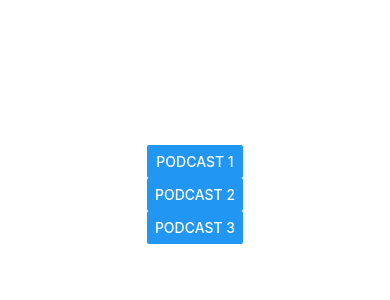
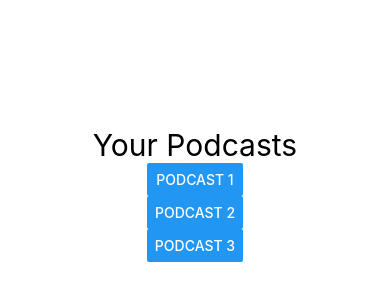
Before and after one commit to lucasbanus/VizBuzzReactNative, a React Native app: screen / in a window 390 px wide. Shown: the part 248-548 px from the top of the page. Built offline with nearby package versions, Linux system fonts and the light colour scheme; no server answers.

Commit message:
Added transcript component

```diff
--- a/PodcastList.tsx
+++ b/PodcastList.tsx
@@ -6,6 +6,7 @@ import { StyleSheet, Text, View, Button, FlatList } from 'react-native';
 
 export type Props = {
   podcastNames: Array<PodcastTitle>,
+  openPodcast: () => void
 };
 
 export type PodcastTitle = {
@@ -17,21 +18,18 @@ export default class PodcastList extends React.Component<Props>{
   render(){
     return (
       <View style={styles.container}>
+        <Text style={styles.title}>Your Podcasts</Text>
         <FlatList
           data={this.props.podcastNames}
           renderItem={({item}) => <Button
             title={item.key}
-            onPress={pressButton}
+            onPress={this.props.openPodcast}
           />}
         />
       </View>
     );
   }
 }
-
-const pressButton = () => {
-  return '';
-};
 
 const styles = StyleSheet.create({
   container: {
@@ -46,4 +44,7 @@ const styles = StyleSheet.create({
     fontSize: 18,
     height: 44,
   },
+  title: {
+    fontSize: 30,
+  }
 });
--- a/PodcastListContainer.tsx
+++ b/PodcastListContainer.tsx
@@ -1,6 +1,8 @@
 import * as React from 'react';
 import { StyleSheet, Text, View, Button, FlatList } from 'react-native';
+import {useState} from 'react';
 import PodcastList from './PodcastList';
+import PodcastTranscript from './PodcastTranscript';
 
 // View -> UIView
 // Android -> IView
@@ -9,17 +11,38 @@ const URL_Back = "https://vizbuzz-backend.herokuapp.com/view-transcripts";
 const key_to_transcripts = "transcripts";
 
 export default function PodcastListContainer():React.ReactElement{
+    const [isTranscript, setTranscript] = useState(false);
+
+    const closePodcast = () => {
+        setTranscript(false);
+    }
+
+    const openPodcast = () => {
+        setTranscript(true);
+    }
 
     // Perform the get operation
     const podcastNames = [{key: 'Podcast 1'}, {key: 'Podcast 2'}, {key: 'Podcast 3'}];
 
     let transcripts = fetch(URL_Back).then(res => res.json()).then(jso => jso[key_to_transcripts]).catch(error => console.log(error));
 
+    let mainComponent;
+    if (isTranscript){
+        mainComponent = <PodcastTranscript
+            transcript="helllo there everyone this is alot of text and im trying to fill up everyting in here. helllo there everyone this is alot of text and im trying to fill up everyting in here. helllo there everyone this is alot of text and im trying to fill up everyting in here. helllo there everyone this is alot of text and im trying to fill up everyting in here. helllo there everyone this is alot of text and im trying to fill up everyting in here. helllo there everyone this is alot of text and im trying to fill up everyting in here. helllo there everyone this is alot of text and im trying to fill up everyting in here. "
+            visible={isTranscript}
+            closePodcast={closePodcast}
+        />
+    } else {
+        mainComponent = <PodcastList
+            podcastNames={podcastNames}
+            openPodcast={openPodcast}
+        />
+    }
+
     return (
         <View>
-            <PodcastList
-            podcastNames={podcastNames}
-            />
+            {mainComponent}
         </View>
     );
 }
--- /dev/null
+++ b/PodcastTranscript.tsx
@@ -0,0 +1,55 @@
+import React from 'react';
+import {StyleSheet, Modal, Text, ScrollView, View, Button} from 'react-native';
+
+export type Props = {
+    transcript: string,
+    visible: boolean,
+    closePodcast : () => void
+}
+
+const PodcastTranscript = (props : Props) => {
+    return(
+        <Modal visible={props.visible} animationType="slide" style={styles.modalContainer}>
+            <View style={styles.scrollContainer}>
+                <ScrollView>
+                    <View style={styles.textTogether}>
+                        <Text style={styles.textArea}>{props.transcript}</Text>
+                    </View>
+                </ScrollView>
+            </View>
+            <View style={styles.closeContainer}>
+                <Button title="Close" onPress={props.closePodcast} color="red"/>
+            </View>
+        </Modal>
+    );
+}
+
+const styles = StyleSheet.create({
+    closeContainer:{
+        width: "100%",
+        height:"10%",
+        justifyContent:"center",
+        alignItems:"center",
+        backgroundColor: "#DEDEDE",
+        color: "red"
+    },
+    modalContainer: {
+        justifyContent:"center",
+        alignItems: "center",
+    },
+    scrollContainer: {
+        width: "100%",
+        height: "90%",
+        paddingVertical: 50,
+        paddingHorizontal: 30,
+    },
+    textArea: {
+        fontSize: 30,
+    },
+    textTogether: {
+        flexDirection: "row",
+        flexWrap: "wrap",
+    }
+});
+
+export default PodcastTranscript;
```
